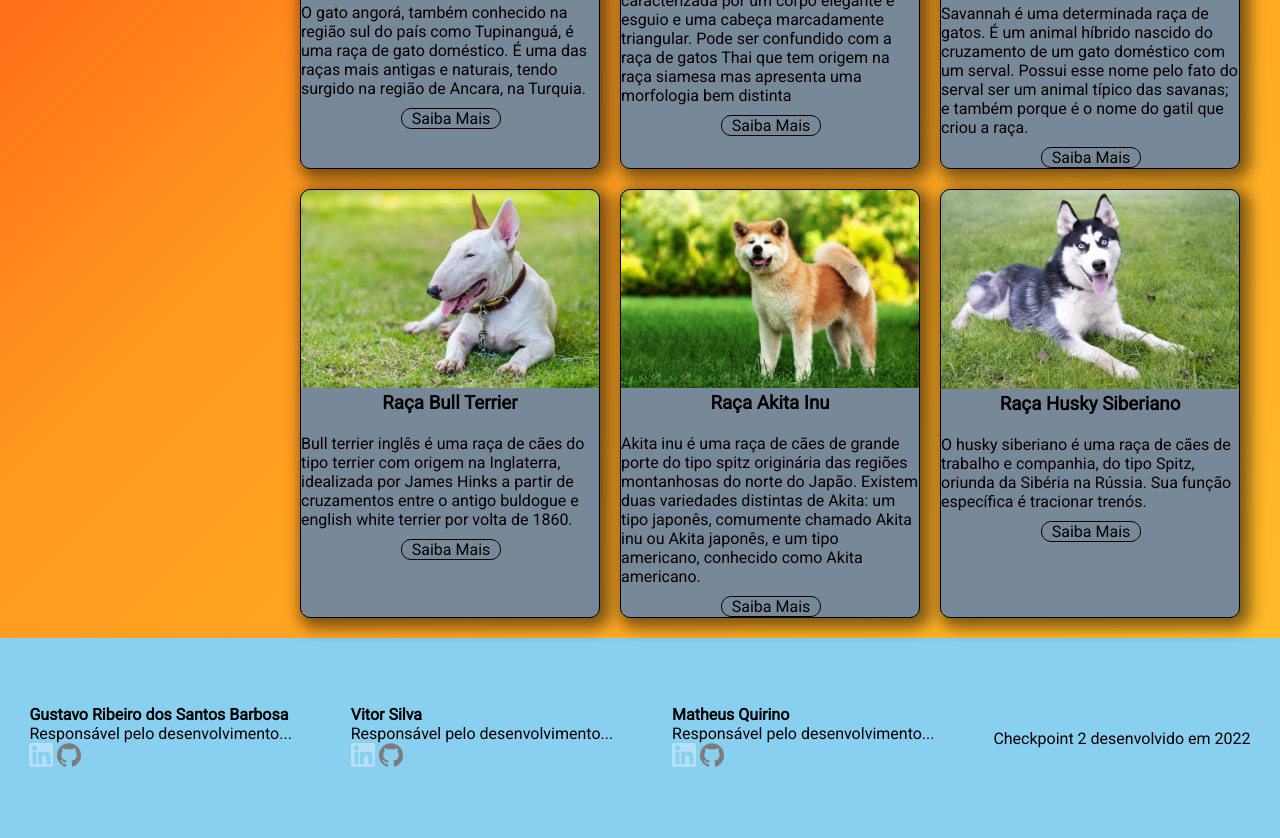
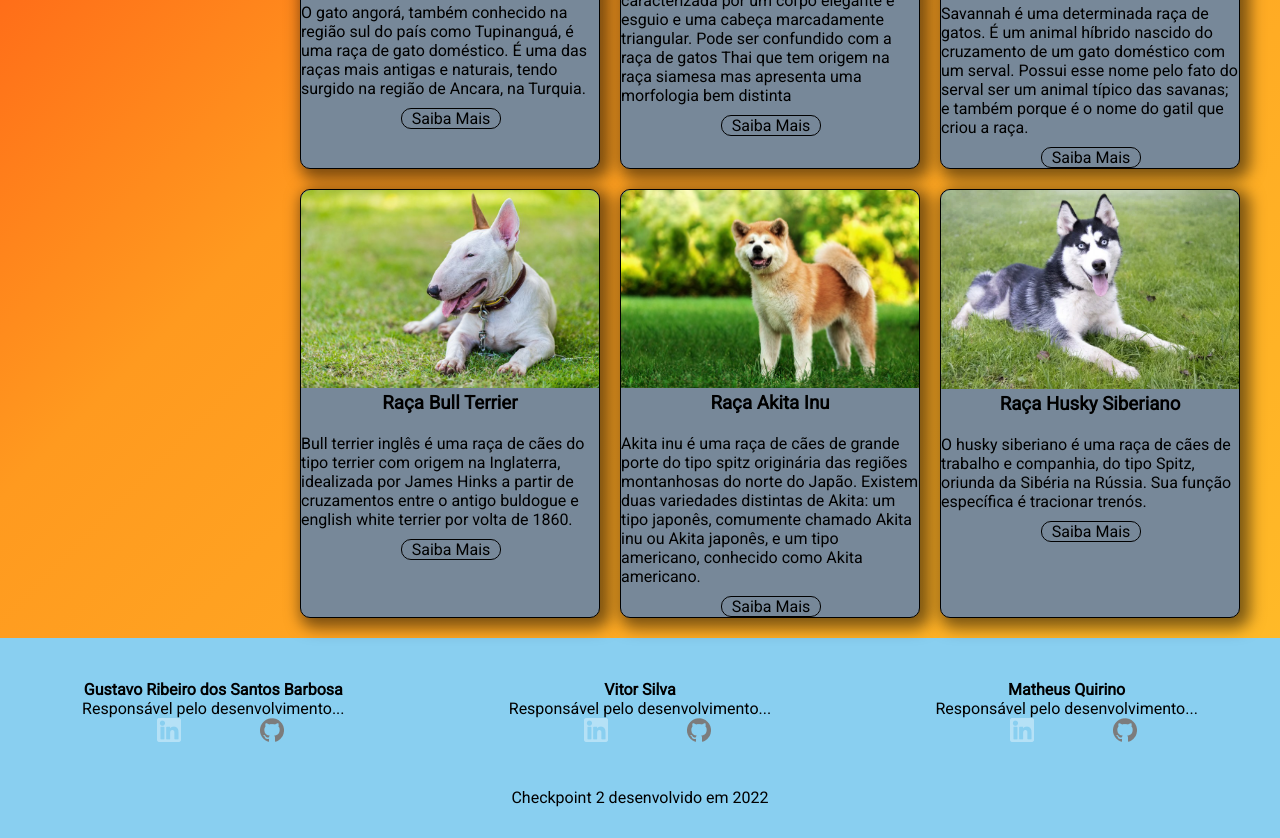
Before and after one commit to vdfs89/Checkpoint-2-Front-End-I, a plain HTML site: page index.html in a window 1280 px wide. Shown: the part 1120-1958 px from the top of the page. Drawn offline with Linux system fonts and the light colour scheme.

Commit message:
alterações

```diff
--- a/css/style.css
+++ b/css/style.css
@@ -197,8 +197,25 @@ footer{
   flex-direction: row;
   justify-content: space-around;
   align-items: center;
-
-  height: 200px;
+  height: 150px;
   margin-top: 80px;
   background-color: #89CFF0;
+
 }
+
+.aluno h4{
+  display: flex;
+  justify-content: space-around;
+}
+
+.img-redes{
+  position: relative;
+  margin-left: 75px;
+}
+
+.final{
+  height: 50px;
+  display: flex;
+  justify-content: center;
+  background-color: #89CFF0;
+}
--- a/index.html
+++ b/index.html
@@ -133,25 +133,25 @@
     <div class="aluno" id="sobre-nos">
       <h4>Gustavo Ribeiro dos Santos Barbosa</h4>
       <p>Responsável pelo desenvolvimento...</p>
-      <img src="./img/linkedin.png" alt="">
-      <img src="./img/GitHub.png" alt="">
+      <img class="img-redes" src="./img/linkedin.png" alt="">
+      <img class="img-redes" src="./img/GitHub.png" alt="">
     </div>
     <div class="aluno">
       <h4>Vitor Silva</h4>
       <p>Responsável pelo desenvolvimento...</p>
-      <img src="./img/linkedin.png" alt="">
-      <img src="./img/GitHub.png" alt="">
+      <img class="img-redes" src="./img/linkedin.png" alt="">
+      <img class="img-redes" src="./img/GitHub.png" alt="">
     </div>
     <div class="aluno">
       <h4>Matheus Quirino</h4>
       <p>Responsável pelo desenvolvimento...</p>
-      <img src="./img/linkedin.png" alt="">
-      <img src="./img/GitHub.png" alt="">
-    </div>
-    <div class="final">
-      <p>Checkpoint 2 desenvolvido em 2022</p>
+      <img class="img-redes" src="./img/linkedin.png" alt="">
+      <img class="img-redes" src="./img/GitHub.png" alt="">
     </div>
   </footer>
+  <div class="final">
+    <p>Checkpoint 2 desenvolvido em 2022</p>
+  </div>
 
 </body>
 </html>
```
